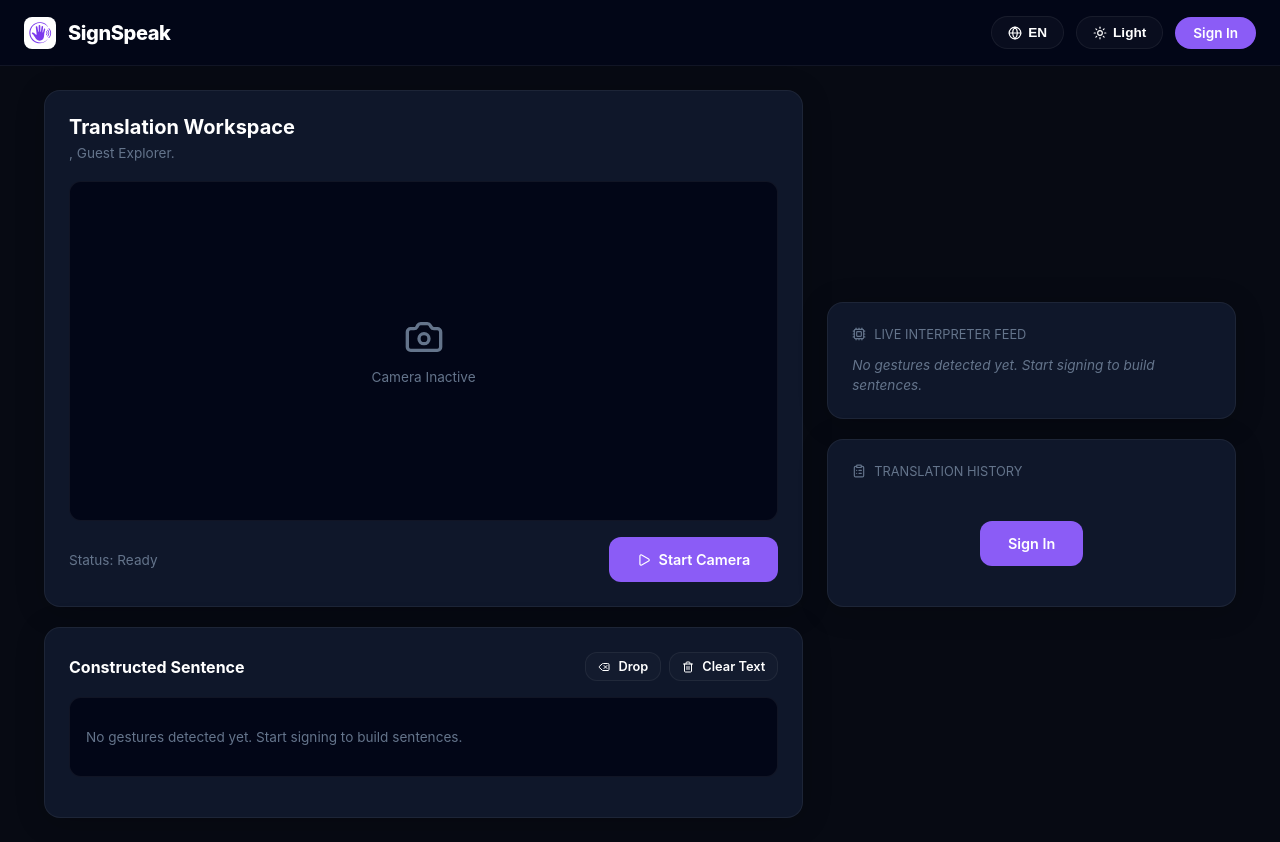
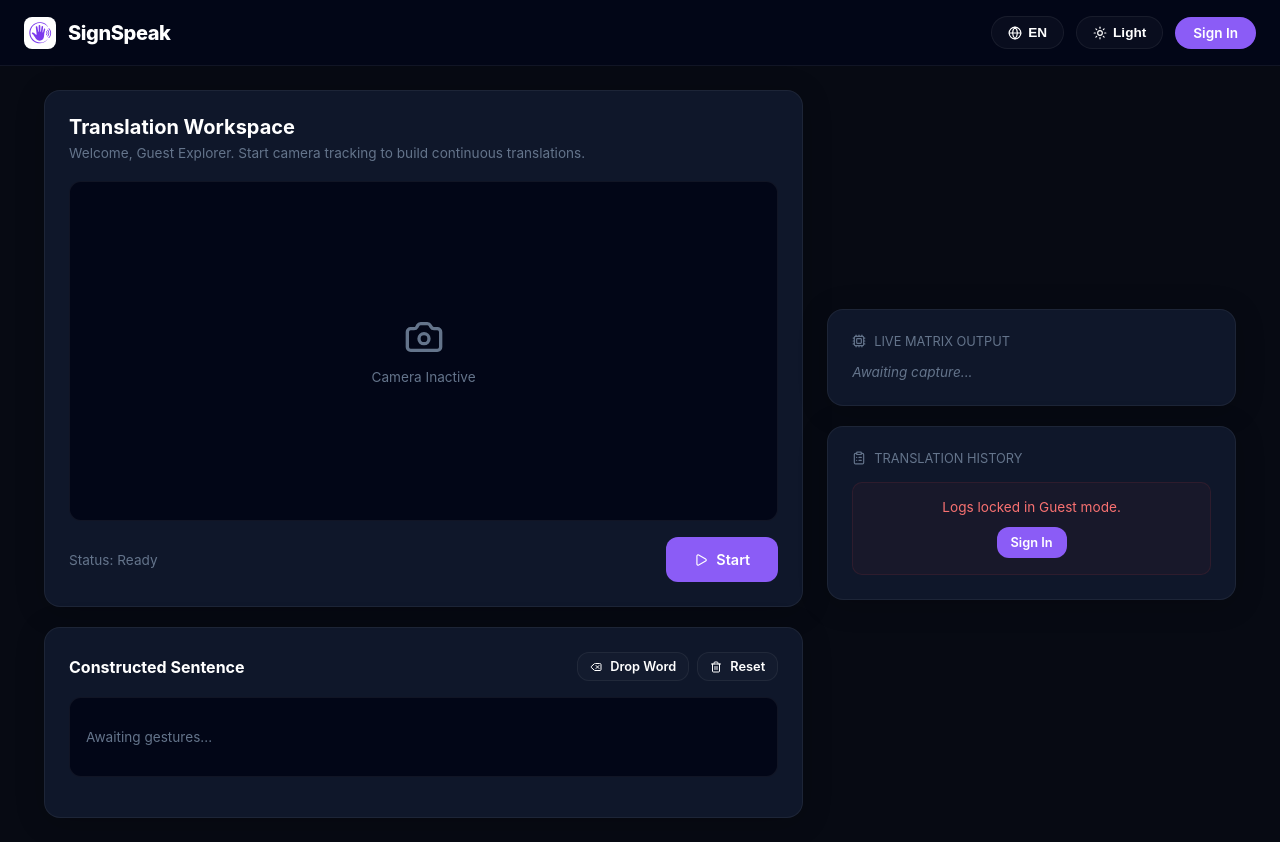
Before and after one commit to ngoh-remy/SignSpeak, a React (Vite) app in the folder frontend/: page /dashboard in a window 1280 px wide. Built offline with nearby package versions, Linux system fonts and the light colour scheme.

Commit message:
fix: restore missing labels and apply full localization for UI and voice

```diff
--- a/frontend/src/pages/Dashboard.jsx
+++ b/frontend/src/pages/Dashboard.jsx
@@ -74,13 +74,13 @@ function Dashboard({ theme, toggleTheme, lang, toggleLang, onLogout }) {
     setStatus(t.webcamInactive || 'Inactive')
   }
 
-  // UPDATED VOICE LOGIC: Detects language and switches voice engine locale
+  // UPDATED: Forced French voice selection
   const speak = (text) => {
     if ('speechSynthesis' in window) {
       window.speechSynthesis.cancel()
       const utterance = new SpeechSynthesisUtterance(text)
 
-      // Set the voice locale based on the active language
+      // Ensure the browser knows to use a French voice if lang is 'fr'
       utterance.lang = lang === 'fr' ? 'fr-FR' : 'en-US'
       utterance.rate = 0.9
       window.speechSynthesis.speak(utterance)
@@ -107,6 +107,7 @@ function Dashboard({ theme, toggleTheme, lang, toggleLang, onLogout }) {
           sendToApi(newBuffer)
           return []
         }
+        setStatus(`${t.recording || 'Recording'}: ${newBuffer.length}/30`)
         return newBuffer
       })
     } catch (err) {
@@ -116,8 +117,9 @@ function Dashboard({ theme, toggleTheme, lang, toggleLang, onLogout }) {
 
   const sendToApi = async (framesToSend) => {
     try {
-      setStatus(t.loading || '...')
-      const response = await axios.post(`${API}/predict`, { frames: framesToSend }, {
+      setStatus(t.analyzing || 'Analyzing...')
+      const cleanAPI = API.replace('http://', 'https://')
+      const response = await axios.post(`${cleanAPI}/predict`, { frames: framesToSend }, {
         headers: { Authorization: `Bearer ${token}` }
       })
 
@@ -151,8 +153,10 @@ function Dashboard({ theme, toggleTheme, lang, toggleLang, onLogout }) {
       <div className="workspace-layout">
         <div style={{ display: 'flex', flexDirection: 'column', gap: '20px' }}>
           <div className="glass-card">
-            <h2 style={{ fontSize: '1.25rem', marginBottom: '6px' }}>{t.dashboardTitle}</h2>
-            <p style={{ color: 'var(--text-muted)', fontSize: '0.85rem', marginBottom: '20px' }}>{t.welcome}, {username}.</p>
+            <h2 style={{ fontSize: '1.25rem', marginBottom: '6px' }}>{t.dashboardTitle || 'Sign Interpreter Workspace'}</h2>
+            <p style={{ color: 'var(--text-muted)', fontSize: '0.85rem', marginBottom: '20px' }}>
+              {t.welcomeMessage || 'Welcome'}, {username}. {t.dashboardSubtitle || 'Start camera tracking to build continuous translations.'}
+            </p>
 
             <div style={{ width: '100%', height: '340px', background: 'var(--bg-darker)', borderRadius: '12px', border: '1px solid var(--border-color)', display: 'flex', alignItems: 'center', justifyContent: 'center', overflow: 'hidden', position: 'relative' }}>
               {isStreaming ? (
@@ -160,21 +164,21 @@ function Dashboard({ theme, toggleTheme, lang, toggleLang, onLogout }) {
               ) : (
                 <div style={{ textAlign: 'center', color: 'var(--text-muted)' }}>
                   <Camera size={40} style={{ marginBottom: '8px' }} />
-                  <p style={{ fontSize: '0.85rem' }}>{t.webcamInactive}</p>
+                  <p style={{ fontSize: '0.85rem' }}>{t.webcamInactive || 'Camera system uninitialized'}</p>
                 </div>
               )}
             </div>
 
             <div style={{ display: 'flex', justifyContent: 'space-between', flexWrap: 'wrap', gap: '12px', marginTop: '16px', alignItems: 'center' }}>
-              <span style={{ fontSize: '0.85rem', color: 'var(--text-muted)' }}>{t.status || 'Status'}: {status}</span>
+              <span style={{ fontSize: '0.85rem', color: 'var(--text-muted)' }}>{t.statusLabel || 'Status'}: {status}</span>
               <div style={{ display: 'flex', gap: '10px' }}>
                 {token && (
                   <button className="btn-base btn-outline" onClick={() => setShowHistory(true)}>
-                    <History size={14} /> {t.historyLog}
+                    <History size={14} /> {t.analytics || 'Analytics'}
                   </button>
                 )}
                 <button className="btn-base btn-purple" onClick={isStreaming ? stopCamera : startCamera}>
-                  {isStreaming ? <><Square size={14} /> {t.stopCamera || 'Stop'}</> : <><Play size={14} /> {t.startCamera || 'Start'}</>}
+                  {isStreaming ? <><Square size={14} /> {t.stop || 'Stop'}</> : <><Play size={14} /> {t.start || 'Start'}</>}
                 </button>
               </div>
             </div>
@@ -183,7 +187,7 @@ function Dashboard({ theme, toggleTheme, lang, toggleLang, onLogout }) {
           <div className="glass-card">
             <div style={{ display: 'flex', justifyContent: 'space-between', alignItems: 'center', flexWrap: 'wrap', gap: '10px' }}>
               <div style={{ display: 'flex', alignItems: 'center', gap: '10px' }}>
-                <h3 style={{ fontSize: '1rem' }}>{t.constructedSentence}</h3>
+                <h3 style={{ fontSize: '1rem' }}>{t.constructedSentence || 'Sentence Construction Box'}</h3>
                 {sentence.length > 0 && (
                   <button className="btn-base btn-outline" onClick={() => speak(sentence.join(' '))} style={{ padding: '4px', borderRadius: '50%', color: '#8b5cf6' }}>
                     <Volume2 size={16} />
@@ -192,18 +196,18 @@ function Dashboard({ theme, toggleTheme, lang, toggleLang, onLogout }) {
               </div>
               <div style={{ display: 'flex', gap: '8px' }}>
                 <button className="btn-base btn-outline" style={{ padding: '6px 12px', fontSize: '0.8rem' }} onClick={() => setSentence(p => p.slice(0, -1))}>
-                  <Delete size={12} /> {t.dropWord || 'Drop'}
+                  <Delete size={12} /> {t.dropWord || 'Drop Word'}
                 </button>
                 <button className="btn-base btn-outline" style={{ padding: '6px 12px', fontSize: '0.8rem' }} onClick={() => setSentence([])}>
-                  <Trash2 size={12} /> {t.clearText}
+                  <Trash2 size={12} /> {t.reset || 'Reset'}
                 </button>
               </div>
             </div>
-            <div className="sentence-box" onClick={() => speak(sentence.join(' '))} style={{ cursor: 'pointer' }}>
+            <div className="sentence-box" onClick={() => speak(sentence.join(' '))} style={{ cursor: sentence.length > 0 ? 'pointer' : 'default' }}>
               {sentence.length > 0 ? (
                 sentence.map((w, i) => <span key={i} className="word-pill">{w}</span>)
               ) : (
-                <span style={{ color: 'var(--text-muted)', fontSize: '0.85rem' }}>{t.noGestures}</span>
+                <span style={{ color: 'var(--text-muted)', fontSize: '0.85rem' }}>{t.awaitingGestures || 'Awaiting gestures...'}</span>
               )}
             </div>
           </div>
@@ -212,21 +216,21 @@ function Dashboard({ theme, toggleTheme, lang, toggleLang, onLogout }) {
         <div style={{ display: 'flex', flexDirection: 'column', gap: '20px' }}>
           <div className="glass-card">
             <div style={{ display: 'flex', alignItems: 'center', gap: '8px', color: 'var(--text-muted)', fontSize: '0.8rem', textTransform: 'uppercase', marginBottom: '12px' }}>
-              <CpuIcon size={14} /> {t.liveFeed || 'Output'}
+              <CpuIcon size={14} /> {t.liveMatrix || 'Live Matrix Output'}
             </div>
             {prediction ? (
               <div>
                 <div style={{ fontSize: '2.2rem', fontWeight: '800', marginBottom: '4px' }}>{prediction.toUpperCase()}</div>
-                <div style={{ color: '#34d399', fontSize: '0.85rem' }}>{t.confidence || 'Accuracy'}: {confidence}%</div>
+                <div style={{ color: '#34d399', fontSize: '0.85rem' }}>{t.matchAccuracy || 'Match Accuracy'}: {confidence}%</div>
               </div>
             ) : (
-              <span style={{ color: 'var(--text-muted)', fontSize: '0.85rem', fontStyle: 'italic' }}>{t.noGestures}</span>
+              <span style={{ color: 'var(--text-muted)', fontSize: '0.85rem', fontStyle: 'italic' }}>{t.awaitingCapture || 'Awaiting capture...'}</span>
             )}
           </div>
 
           <div className="glass-card" style={{ flex: 1 }}>
             <div style={{ display: 'flex', alignItems: 'center', gap: '8px', color: 'var(--text-muted)', fontSize: '0.8rem', textTransform: 'uppercase', marginBottom: '16px' }}>
-              <ClipboardList size={14} /> {t.historyLog}
+              <ClipboardList size={14} /> {t.historyLog || 'History Log'}
             </div>
             {token ? (
               <div style={{ display: 'flex', flexDirection: 'column', gap: '8px' }}>
@@ -238,9 +242,9 @@ function Dashboard({ theme, toggleTheme, lang, toggleLang, onLogout }) {
                 ))}
               </div>
             ) : (
-              <div style={{ padding: '16px', textAlign: 'center' }}>
-                <p style={{ fontSize: '0.85rem', color: '#f87171' }}>{t.loginToUnlock}</p>
-                <button className="btn-base btn-purple" style={{ marginTop: '10px' }} onClick={() => navigate('/login')}>{t.login}</button>
+              <div style={{ padding: '16px', background: 'rgba(239,68,68,0.04)', border: '1px solid rgba(239,68,68,0.1)', borderRadius: '10px', textAlign: 'center' }}>
+                <p style={{ fontSize: '0.85rem', color: '#f87171', marginBottom: '12px' }}>{t.guestModeLog || 'Logs locked in Guest mode.'}</p>
+                <button className="btn-base btn-purple" style={{ padding: '8px 14px', fontSize: '0.8rem' }} onClick={() => navigate('/login')}>{t.signIn || 'Sign In'}</button>
               </div>
             )}
           </div>
@@ -254,23 +258,23 @@ function Dashboard({ theme, toggleTheme, lang, toggleLang, onLogout }) {
               <X size={20} />
             </button>
             <h2 style={{ fontSize: '1.5rem', fontWeight: '800', marginBottom: '24px', display: 'flex', alignItems: 'center', gap: '10px' }}>
-              <TrendingUp style={{ color: '#8b5cf6' }} /> {t.historyLog}
+              <TrendingUp style={{ color: '#8b5cf6' }} /> {t.analyticsSummary || 'Analytics Summary'}
             </h2>
             {stats ? (
               <div style={{ display: 'flex', flexDirection: 'column', gap: '20px' }}>
                 <div style={{ display: 'grid', gridTemplateColumns: '1fr 1fr', gap: '16px' }}>
                   <div style={{ background: 'var(--bg-darker)', padding: '16px', borderRadius: '12px', border: '1px solid var(--border-color)' }}>
-                    <div style={{ fontSize: '0.75rem', color: 'var(--text-muted)', marginBottom: '4px' }}>{t.totalSigns || 'TOTAL'}</div>
+                    <div style={{ fontSize: '0.75rem', color: 'var(--text-muted)', marginBottom: '4px' }}>{t.totalSigns || 'TOTAL SIGNS'}</div>
                     <div style={{ fontSize: '1.75rem', fontWeight: '800' }}>{stats.total_signs || history.length}</div>
                   </div>
                   <div style={{ background: 'var(--bg-darker)', padding: '16px', borderRadius: '12px', border: '1px solid var(--border-color)' }}>
-                    <div style={{ fontSize: '0.75rem', color: 'var(--text-muted)', marginBottom: '4px' }}>{t.accuracy || 'ACCURACY'}</div>
+                    <div style={{ fontSize: '0.75rem', color: 'var(--text-muted)', marginBottom: '4px' }}>{t.avgAccuracy || 'AVG ACCURACY'}</div>
                     <div style={{ fontSize: '1.75rem', fontWeight: '800', color: '#34d399' }}>{stats.average_confidence || '0'}%</div>
                   </div>
                 </div>
               </div>
             ) : (
-              <p style={{ color: 'var(--text-muted)', textAlign: 'center' }}>{t.noGestures}</p>
+              <p style={{ color: 'var(--text-muted)', textAlign: 'center' }}>{t.noData || 'No data cached.'}</p>
             )}
           </div>
         </div>
```
